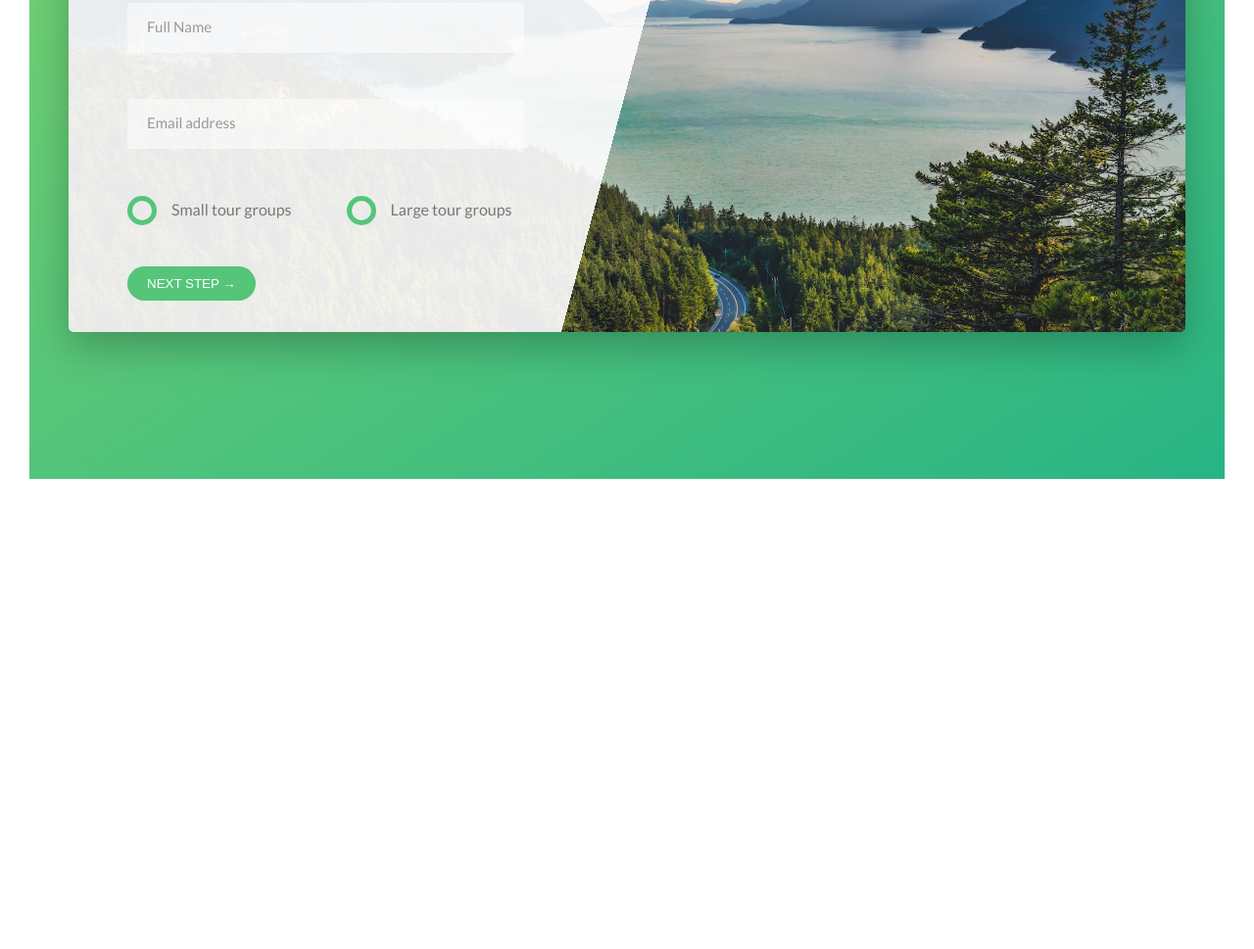
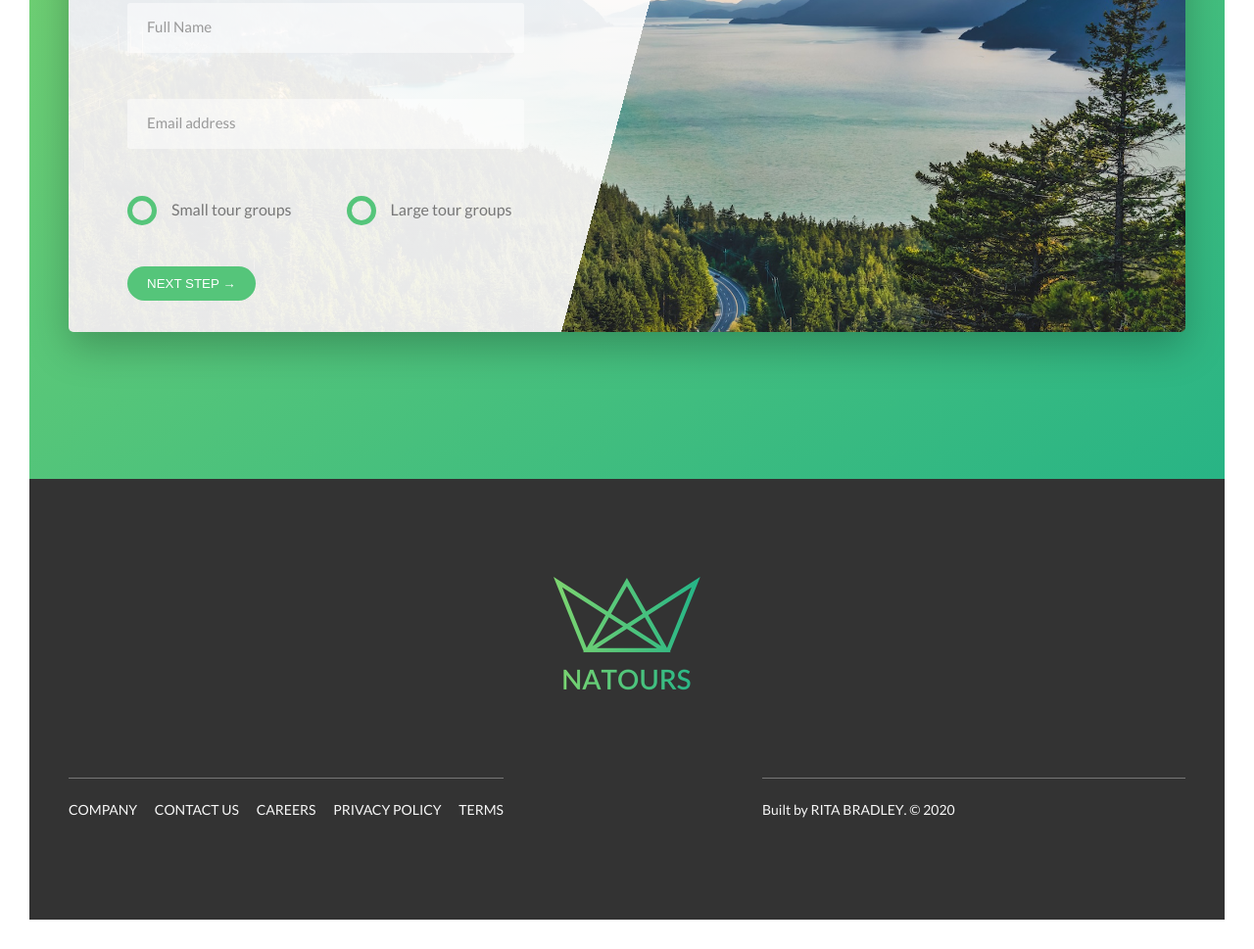
Before and after one commit to ritabradley/natours, a website: page index.html in a window 1280 px wide. Shown: the part 4739-5708 px from the top of the page at 98% size. Before the commit the page ends 5258 px from the top, so only its background shows below. Drawn offline with Linux system fonts and the light colour scheme.

Commit message:
Create footer

```diff
--- a/css/sass/abstracts/_variables.scss
+++ b/css/sass/abstracts/_variables.scss
@@ -13,6 +13,7 @@ $light-gray-2: #eee;
 
 $dark-gray-1: #777;
 $dark-gray-2: #999;
+$dark-gray-3: #333;
 
 $black: #000;
 $white: #fff;
--- /dev/null
+++ b/css/sass/layout/_footer.scss
@@ -0,0 +1,58 @@
+.footer {
+    background-color: $dark-gray-3;
+    color: $light-gray-1;
+    padding: 10rem 0;
+    font-size: 1.4rem;
+
+    &__logo-box {
+        text-align: center;
+    }
+
+    &__logo {
+        width: 15rem;
+        height: auto;
+    }
+
+    &__navigation {
+        display: inline-block;
+        border-top: 1px solid $dark-gray-1;
+        padding-top: 2rem;
+    }
+
+    &__list {
+        list-style: none;
+    }
+
+    &__item {
+        display: inline-block;
+
+        &:not(:last-child) {
+            margin-right: 1.5rem;
+        }
+    }
+
+    &__link {
+        &:link,
+        &:visited {
+            color: $light-gray-1;
+            background-color: $dark-gray-3;
+            text-decoration: none;
+            text-transform: uppercase;
+            display: inline-block;
+            transition: all 0.3s;
+        }
+
+        &:hover,
+        &:active {
+            color: $primary-color;
+            box-shadow: 0 1rem 2rem rgba($black, 0.4);
+            transform: rotate(5deg) scale(1.3);
+        }
+    }
+    &__copyright {
+        border-top: 1px solid $dark-gray-1;
+        padding-top: 2rem;
+        width: 80%;
+        float: right;
+    }
+}
--- a/css/sass/main.scss
+++ b/css/sass/main.scss
@@ -15,6 +15,7 @@
 @import 'components/form';
 @import 'components/testimonial';
 
+@import 'layout/footer';
 @import 'layout/grid';
 @import 'layout/header';
 
--- a/index.html
+++ b/index.html
@@ -270,6 +270,27 @@
                 </div>
             </section>
         </main>
+        <footer class="footer">
+            <div class="footer__logo-box u-margin-bottom-lg"><img src="img/logo-green-2x.png" alt=" "
+                    class="footer__logo"></div>
+            <div class="row">
+                <div class="col-1-of-2">
+                    <div class="footer__navigation">
+                        <ul class="footer__list">
+                            <li class="footer__item"><a href="#" class="footer__link">Company</a></li>
+                            <li class="footer__item"><a href="#" class="footer__link">Contact us</a></li>
+                            <li class="footer__item"><a href="#" class="footer__link">Careers</a></li>
+                            <li class="footer__item"><a href="#" class="footer__link">Privacy Policy</a></li>
+                            <li class="footer__item"><a href="#" class="footer__link">Terms</a></li>
+                        </ul>
+                    </div>
+                </div>
+                <div class="col-1-of-2">
+                    <p class="footer__copyright">Built by <a href="#" class="footer__link">Rita Bradley</a>. &copy; 2020
+                    </p>
+                </div>
+            </div>
+        </footer>
     </body>
 
 </html>
```
Also changed, not shown: css/style.css.
